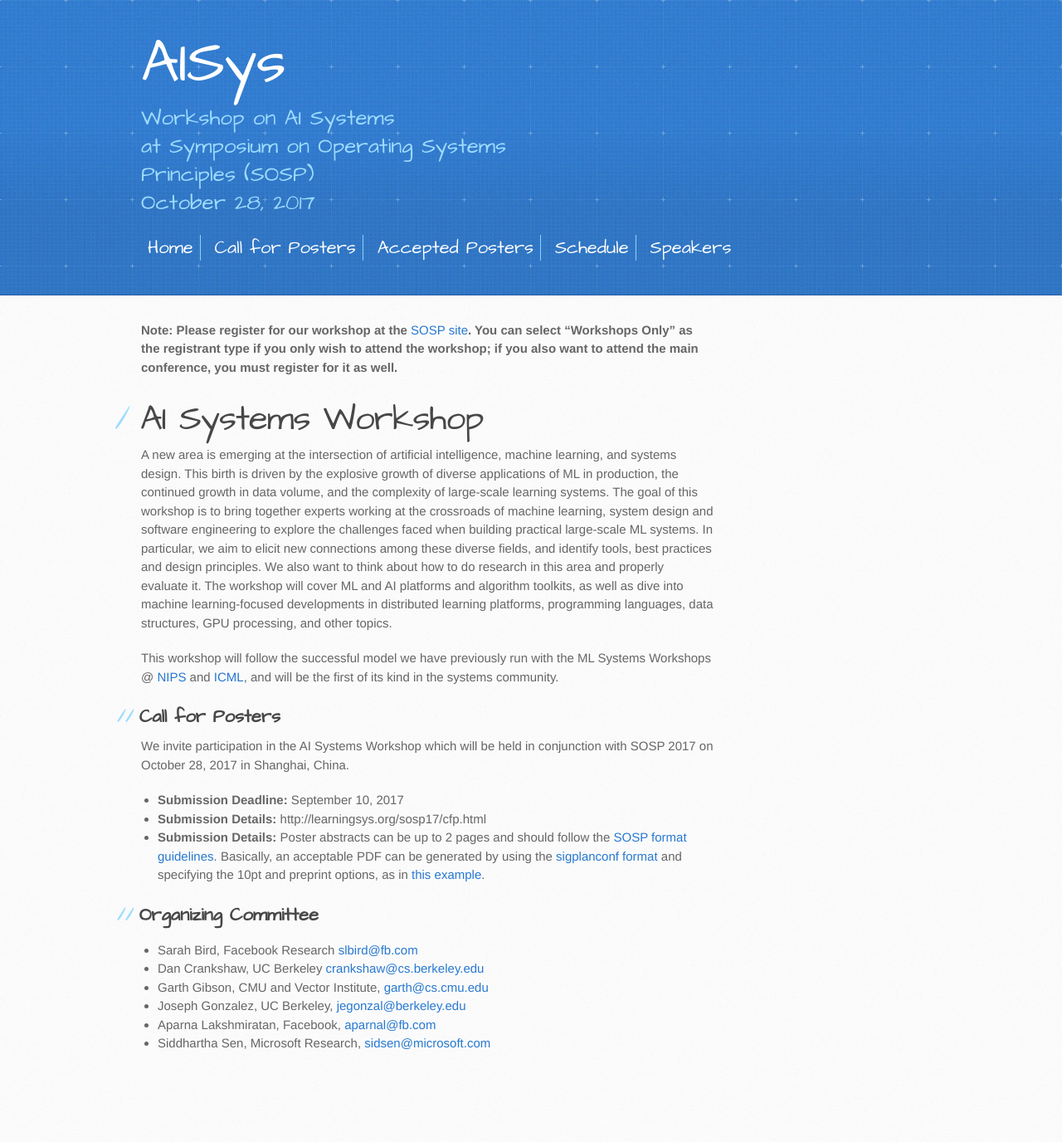
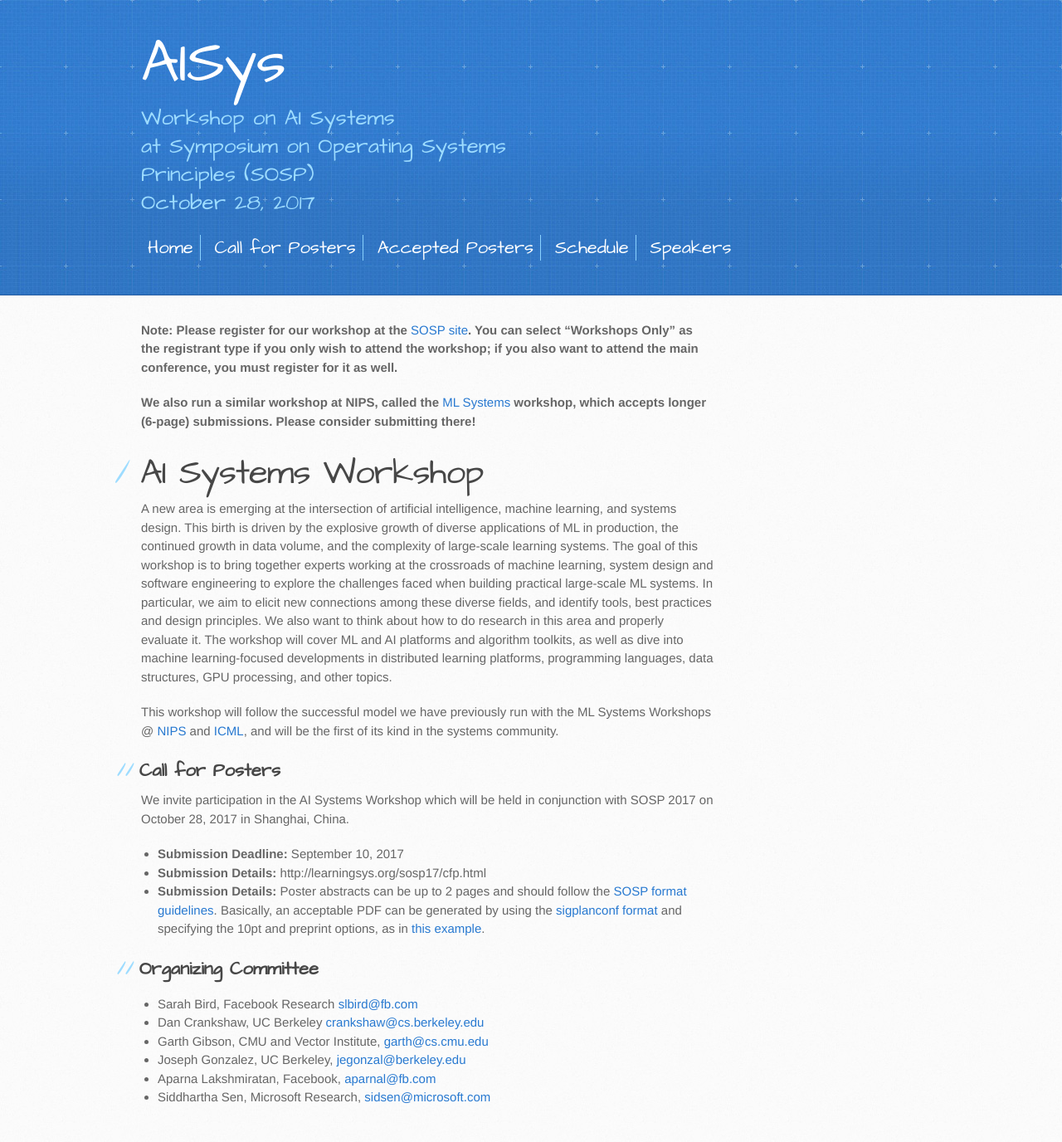
Before and after one commit to LearningSys/sosp17, a Jekyll site: the page built from index.md, in a window 1280 px wide. Shown: the whole page at 83% size. Built offline with Jekyll 4.4.1, drawn with Linux system fonts in a browser that asks for light colours; the repository's description, which GitHub fills in, is left out; before the commit the page ends 1311 px from its top, so only the background shows below that.

Commit message:
advertise nips on sosp site

```diff
--- a/index.md
+++ b/index.md
@@ -3,6 +3,8 @@ layout: default
 ---
 
 **Note: Please register for our workshop at the [SOSP site](https://www.sigops.org/sosp/sosp17/reg.html). You can select "Workshops Only" as the registrant type if you only wish to attend the workshop; if you also want to attend the main conference, you must register for it as well.**
+
+**We also run a similar workshop at NIPS, called the [ML Systems](http://learningsys.org/nips17) workshop, which accepts longer (6-page) submissions. Please consider submitting there!**
 
 # AI Systems Workshop
 
```
